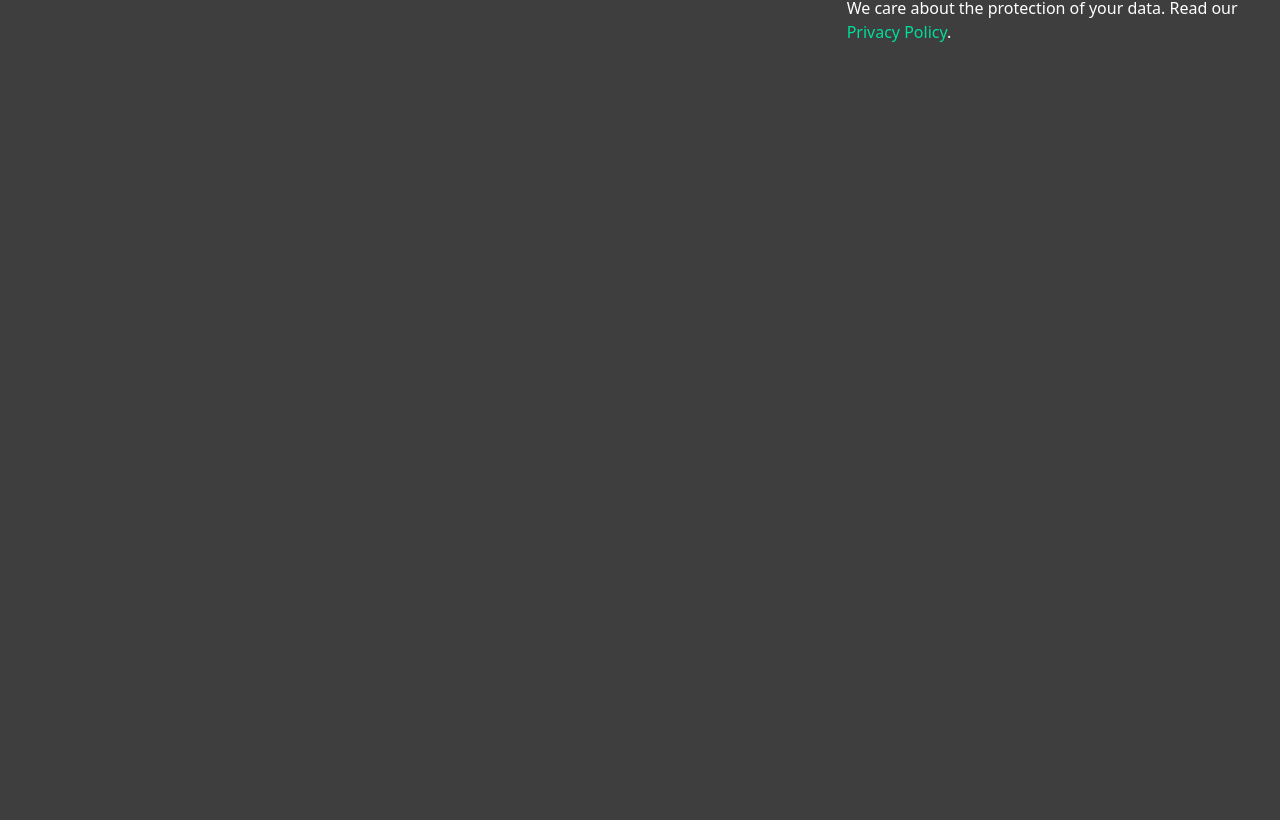
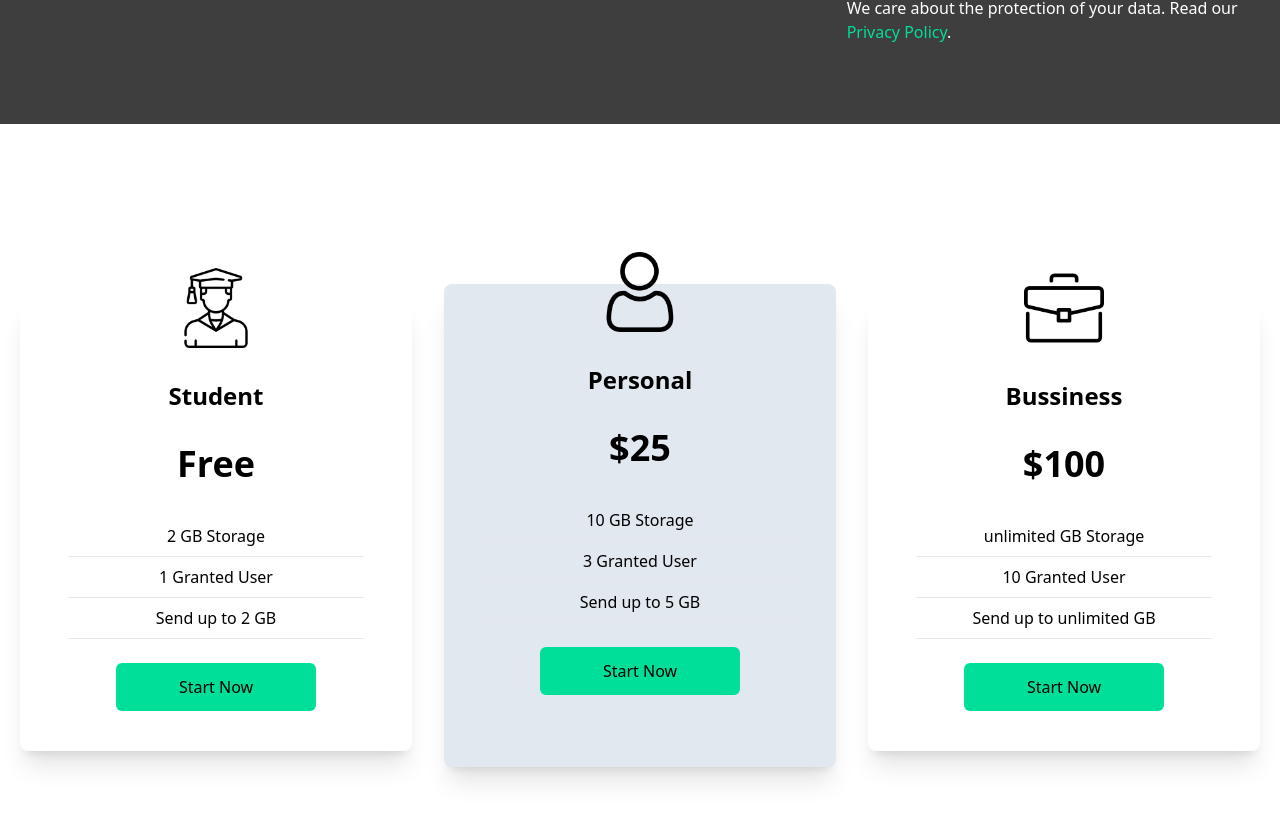
Before and after one commit to mohmedkasim/react-website, a React (Create React App) app: page / in a window 1280 px wide. Shown: the part 1520-2340 px from the top of the page. Before the commit the page ends 1644 px from the top, so only its background shows below. Built offline with nearby package versions, Linux system fonts and the light colour scheme.

Commit message:
apply price section

```diff
--- a/src/App.js
+++ b/src/App.js
@@ -2,6 +2,7 @@ import "./App.css";
 import { Analytics } from "./components/Analytics";
 import Hero from "./components/Hero";
 import NavBar from "./components/NavBar";
+import Prices from "./components/Prices";
 import Services from "./components/Services";
 import SideBar from "./sideBar";
 
@@ -13,6 +14,7 @@ function App() {
       <Hero />
       <Analytics />
       <Services />
+      <Prices />
     </div>
   );
 }
```
